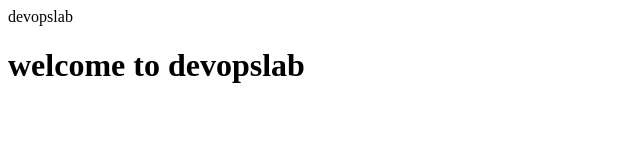
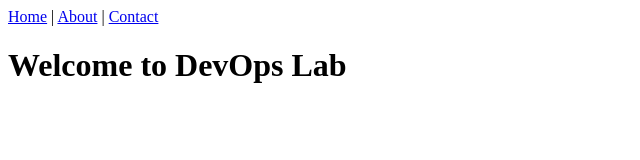
Before and after one commit to Boby-Dutta/Devopslab3, a plain HTML site: page index.html in a window 1280 px wide. Shown: the whole page, without its empty margins (0-640 px from the left). Drawn offline with Linux system fonts and the light colour scheme.

Commit message:
Added Navigation bar

```diff
--- a/index.html
+++ b/index.html
@@ -1,9 +1,14 @@
 <!DOCTYPE html>
 <html>
-    <head>
-        <tittle>devopslab</tittle>
-        <body>
-            <h1>welcome to devopslab </h1>
-        </body>
-    </head>
+<head>
+<title>DevOps Lab</title>
+</head>
+<body>
+    <nav>
+<a href="#">Home</a> |
+<a href="#">About</a> |
+<a href="#">Contact</a>
+    </nav>
+<h1>Welcome to DevOps Lab</h1>
+</body>
 </html>
```
